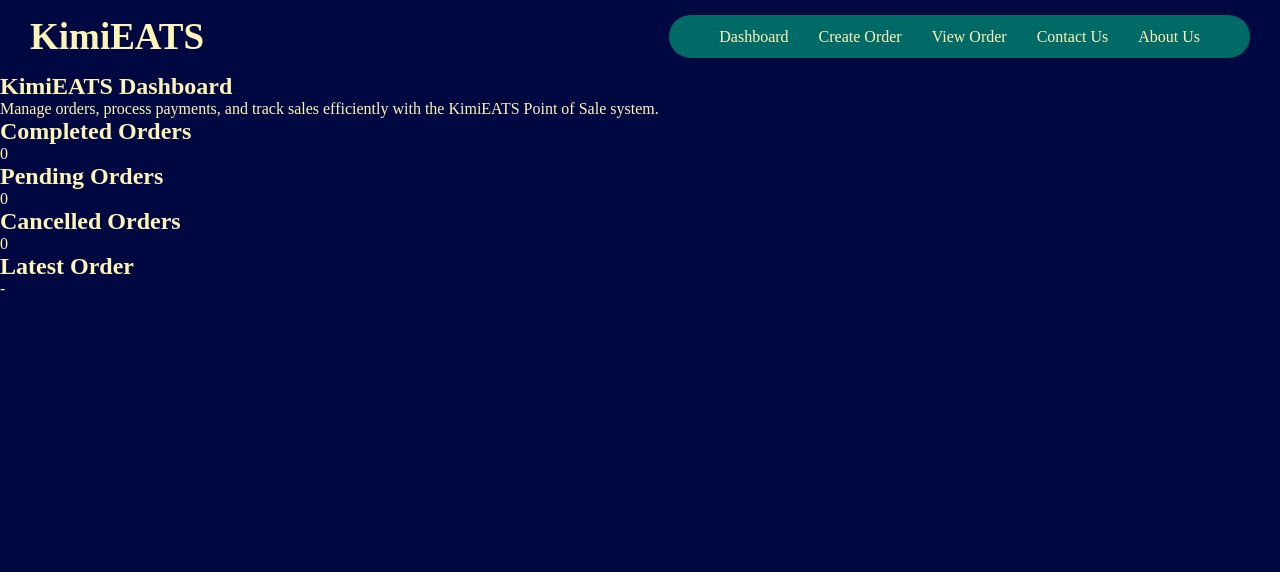
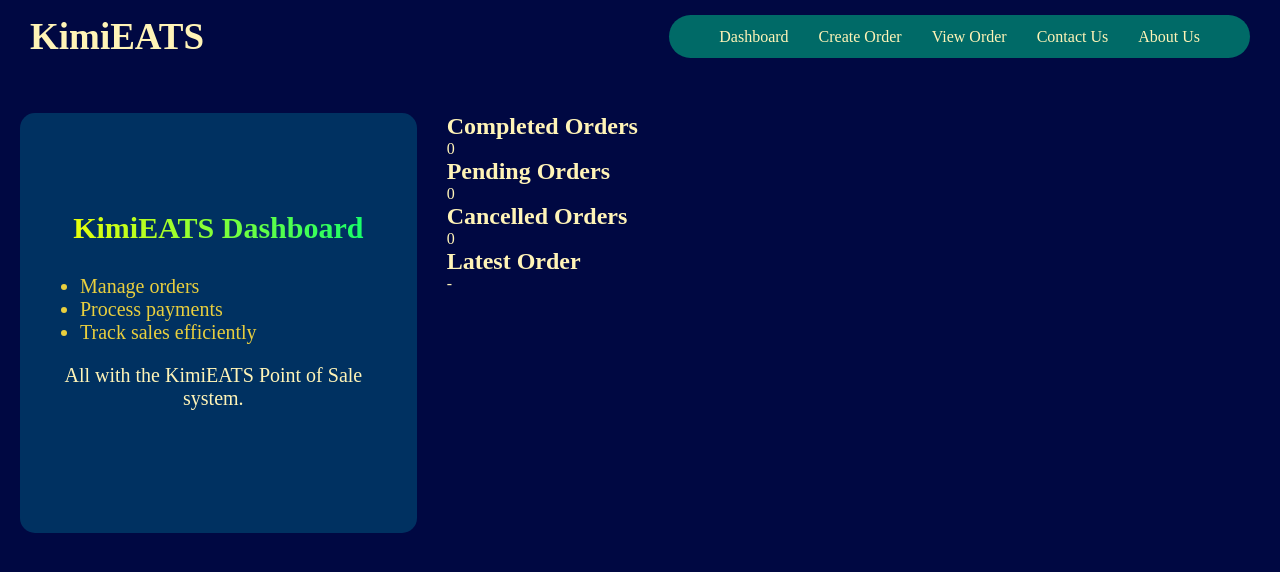
Before and after one commit to kimi-100/KimiEATS---Final, a plain HTML site: page HTML/index.html in a window 1280 px wide. Drawn offline with Linux system fonts and the light colour scheme; a web font is replaced by a local one.

Commit message:
CSS - Grid One Complete

```diff
--- a/CSS/styleIndex.css
+++ b/CSS/styleIndex.css
@@ -1,2 +1,53 @@
+/* ROOT STYLING */
+:root {
+    --backgroundColour: #000842;
+    --primaryColour: #FFF4B7;
+    --secondaryColour: #006A67;
+    --accentColour: #003161;
+}
 /* GRID DEFINITION */
-.masterGridWrapper
+.gridWrapper{
+    display: grid;
+    grid-template-columns: 1fr 2fr;
+    gap: 30px;
+    margin-top: 50px;
+}
+/* GRID ONE FORMATTING */
+.gridOne{
+    display: block;
+    background-color: var(--accentColour);
+    margin-left: 20px;
+    border-radius: 15px;
+    height: 400px;
+    padding: 10px;
+    justify-content: center;
+    align-content: center;
+}
+/* GRID ONE CONTENTS */
+.dashHeader{
+    text-align: center;
+    font-size: 30px;
+    margin: 5px 10px;
+    background-image: linear-gradient(to left, rgb(0, 255, 115), rgb(255, 255, 0));
+    background-clip: text;
+    color: transparent;
+}
+.dashInstructions{
+    font-size: 20px;
+    color:#e9cf3e;
+    text-align: left;
+    margin: 30px;
+    margin-left: 50px;
+}
+.finalStatement{
+    list-style: none;
+    margin-top: 20px;
+    color:#FFF4B7;
+    text-align: center;
+    margin-left: -30px;
+}
+/* GRID TWO CONTENTS */
+.gridTwo{
+    display: block;
+    row-gap: 30px;
+}
--- a/HTML/index.html
+++ b/HTML/index.html
@@ -42,7 +42,12 @@
           <h1 class="dashHeader">KimiEATS Dashboard</h1>
         </div>
         <div class="dashInstructionsWrapper">
-          <p class="dashInstructions">Manage orders, process payments, and track sales efficiently with the KimiEATS Point of Sale system.</p>
+          <ul class="dashInstructions">
+            <li>Manage orders</li>
+            <li>Process payments</li>
+            <li>Track sales efficiently</li>
+            <li class="finalStatement">All with the KimiEATS Point of Sale system.</li>
+          </ul>
         </div>
       </div>
       <!-- GRID TWO -->
```
